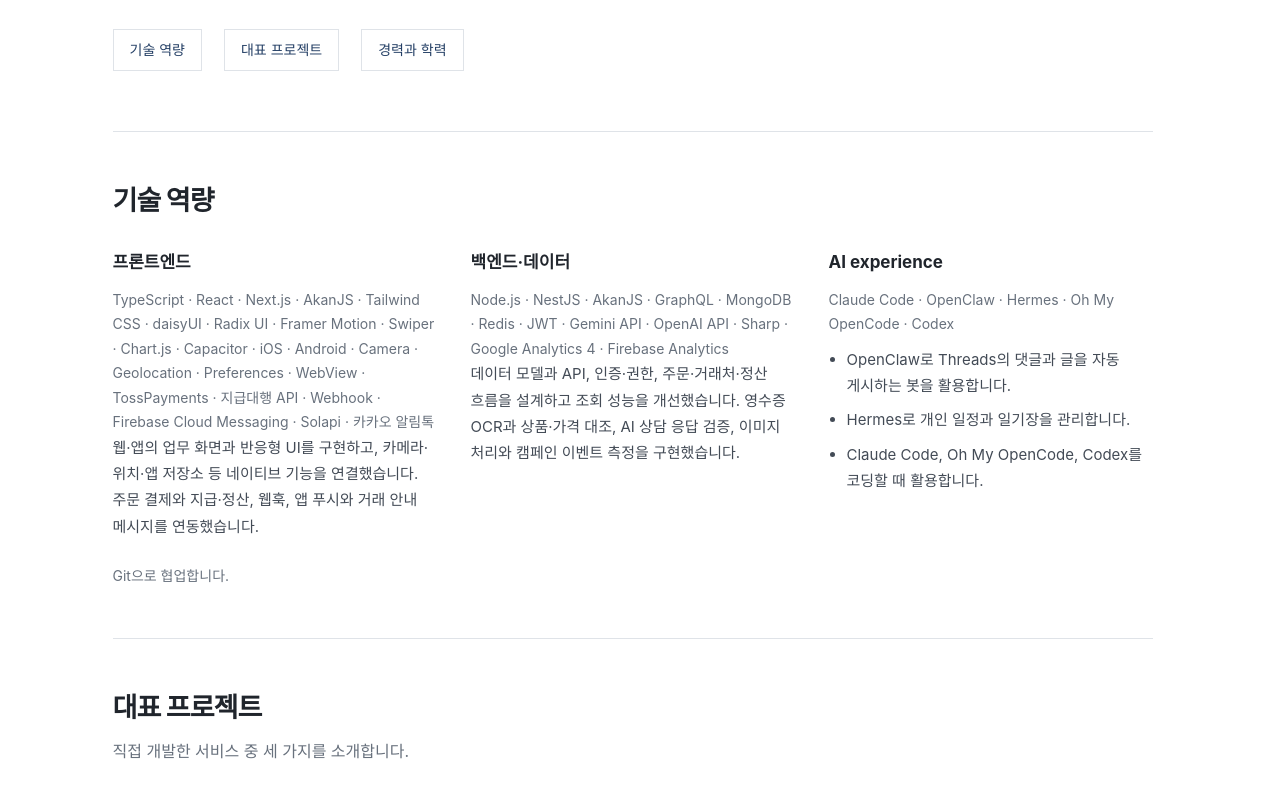
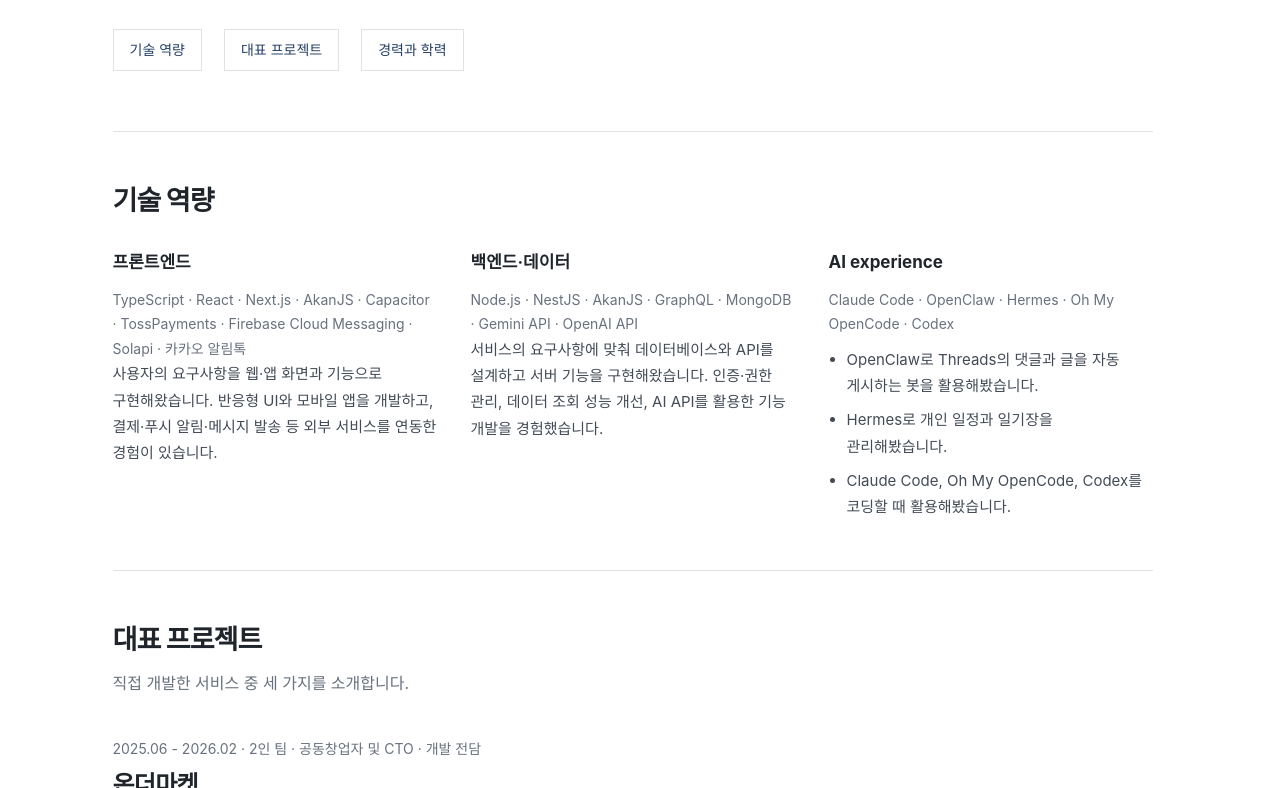
Before and after one commit to tkd992006/resume, a plain HTML site: page simple/index.html in a window 1280 px wide. Shown: the part 497-1285 px from the top of the page. Drawn offline with Linux system fonts and the light colour scheme.

Commit message:
Publish refined skills copy

```diff
--- a/simple/index.html
+++ b/simple/index.html
@@ -25,7 +25,7 @@
     <div class="contact-links"><a href="mailto:tkd99200622@gmail.com">tkd99200622@gmail.com</a><a href="https://github.com/tkd992006" target="_blank" rel="noreferrer">GitHub ↗</a></div>
     <nav class="quick-links" aria-label="바로 가기"><a href="#skills">기술 역량</a><a href="#projects">대표 프로젝트</a><a href="#experience">경력과 학력</a></nav>
   </section>
-  <section class="section" id="skills" aria-labelledby="skills-title"><h2 id="skills-title">기술 역량</h2><div class="skills-grid"><article class="skill-item"><h3>프론트엔드</h3><p class="skill-tools">TypeScript · React · Next.js · AkanJS · Tailwind CSS · daisyUI · Radix UI · Framer Motion · Swiper · Chart.js · Capacitor · iOS · Android · Camera · Geolocation · Preferences · WebView · TossPayments · 지급대행 API · Webhook · Firebase Cloud Messaging · Solapi · 카카오 알림톡</p><p>웹·앱의 업무 화면과 반응형 UI를 구현하고, 카메라·위치·앱 저장소 등 네이티브 기능을 연결했습니다. 주문 결제와 지급·정산, 웹훅, 앱 푸시와 거래 안내 메시지를 연동했습니다.</p></article><article class="skill-item"><h3>백엔드·데이터</h3><p class="skill-tools">Node.js · NestJS · AkanJS · GraphQL · MongoDB · Redis · JWT · Gemini API · OpenAI API · Sharp · Google Analytics 4 · Firebase Analytics</p><p>데이터 모델과 API, 인증·권한, 주문·거래처·정산 흐름을 설계하고 조회 성능을 개선했습니다. 영수증 OCR과 상품·가격 대조, AI 상담 응답 검증, 이미지 처리와 캠페인 이벤트 측정을 구현했습니다.</p></article><article class="skill-item"><h3>AI experience</h3><p class="skill-tools">Claude Code · OpenClaw · Hermes · Oh My OpenCode · Codex</p><ul class="skill-experience"><li>OpenClaw로 Threads의 댓글과 글을 자동 게시하는 봇을 활용합니다.</li><li>Hermes로 개인 일정과 일기장을 관리합니다.</li><li>Claude Code, Oh My OpenCode, Codex를 코딩할 때 활용합니다.</li></ul></article></div><p class="collaboration">Git으로 협업합니다.</p></section>
+  <section class="section" id="skills" aria-labelledby="skills-title"><h2 id="skills-title">기술 역량</h2><div class="skills-grid"><article class="skill-item"><h3>프론트엔드</h3><p class="skill-tools">TypeScript · React · Next.js · AkanJS · Capacitor · TossPayments · Firebase Cloud Messaging · Solapi · 카카오 알림톡</p><p>사용자의 요구사항을 웹·앱 화면과 기능으로 구현해왔습니다. 반응형 UI와 모바일 앱을 개발하고, 결제·푸시 알림·메시지 발송 등 외부 서비스를 연동한 경험이 있습니다.</p></article><article class="skill-item"><h3>백엔드·데이터</h3><p class="skill-tools">Node.js · NestJS · AkanJS · GraphQL · MongoDB · Gemini API · OpenAI API</p><p>서비스의 요구사항에 맞춰 데이터베이스와 API를 설계하고 서버 기능을 구현해왔습니다. 인증·권한 관리, 데이터 조회 성능 개선, AI API를 활용한 기능 개발을 경험했습니다.</p></article><article class="skill-item"><h3>AI experience</h3><p class="skill-tools">Claude Code · OpenClaw · Hermes · Oh My OpenCode · Codex</p><ul class="skill-experience"><li>OpenClaw로 Threads의 댓글과 글을 자동 게시하는 봇을 활용해봤습니다.</li><li>Hermes로 개인 일정과 일기장을 관리해봤습니다.</li><li>Claude Code, Oh My OpenCode, Codex를 코딩할 때 활용해봤습니다.</li></ul></article></div></section>
   <section class="section" id="projects" aria-labelledby="projects-title"><h2 id="projects-title">대표 프로젝트</h2><p class="section-intro">직접 개발한 서비스 중 세 가지를 소개합니다.</p><div class="project-list"><article class="project" id="project-onthemarket">
   <div class="project-main">
     <div class="project-copy">
--- a/simple/styles.css
+++ b/simple/styles.css
@@ -73,7 +73,6 @@ ul { padding-left: 1.2em; }
 .skill-item .skill-tools { margin-top: 10px; color: var(--muted); font-size: 14px; }
 .skill-experience { margin: 10px 0 0; color: var(--fg-2); font-size: 15px; }
 .skill-experience li + li { margin-top: 8px; }
-.collaboration { margin-top: 24px; color: var(--muted); font-size: 14px; }
 .project { padding: 40px 0; }
 .project + .project { border-top: 1px solid var(--line); }
 .project:last-child { padding-bottom: 0; }
```
